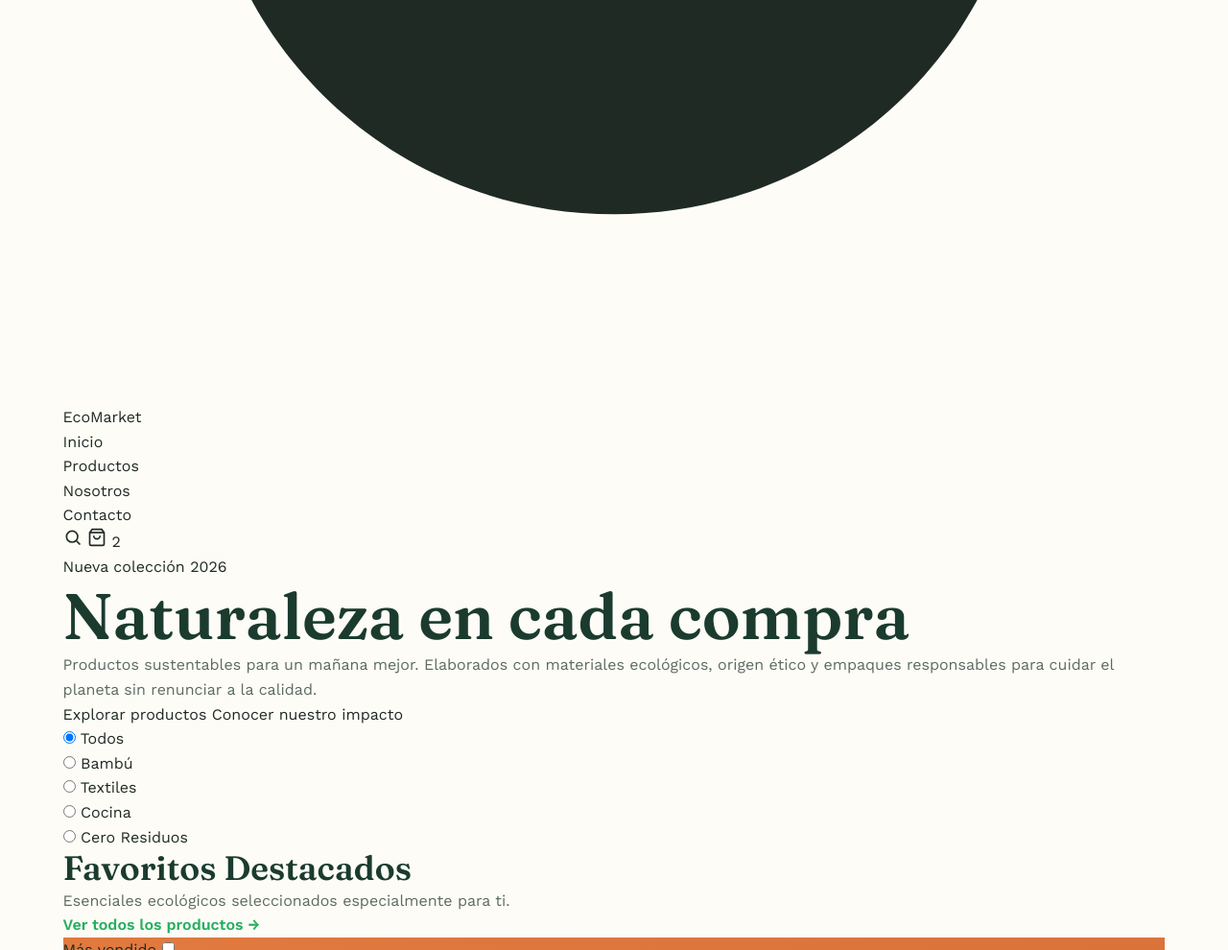
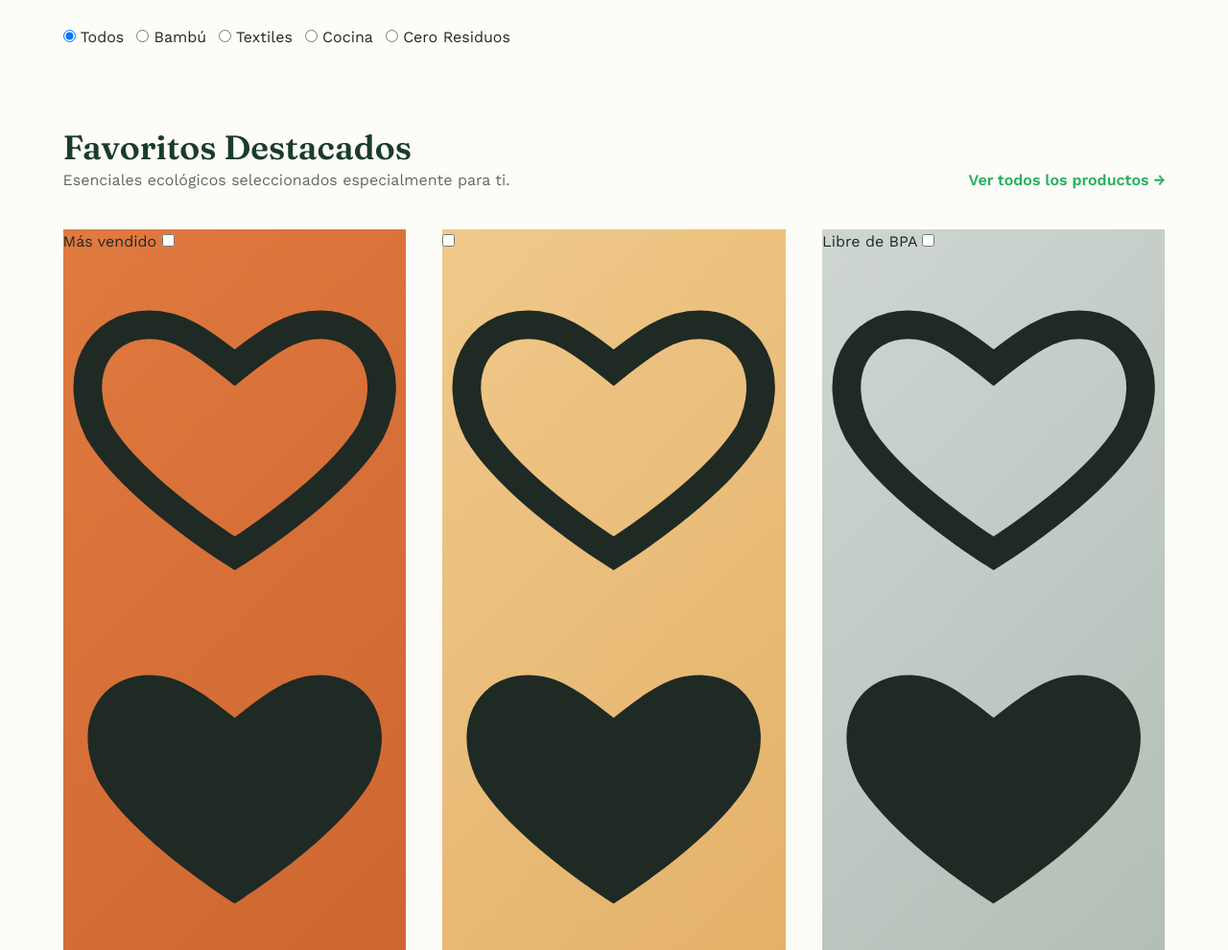
Before and after one commit to johnbayona/EcoMarket_JohnBayona, a plain HTML site: page index.html in a window 1280 px wide. Shown: the part 760-1750 px from the top of the page at 96% size. Drawn offline with nearby package versions, Linux system fonts and the light colour scheme.

Commit message:
feat: estructuracion del codigo lara el layaut.css

```diff
--- /dev/null
+++ b/css/layout.css
@@ -0,0 +1,214 @@
+/* ==========================================================================
+   LAYOUT.CSS
+   Header · Hero · Grid systems de secciones · Footer
+   Aquí solo resolvemos "dónde va cada cosa", no "cómo se ve" (eso es
+   trabajo de components.css)
+   ========================================================================== */
+
+/* --------------------------------------------------------------------------
+   HEADER
+   Flexbox con 3 zonas: logo | navegación | iconos.
+   justify-content: space-between separa los extremos automáticamente.
+   -------------------------------------------------------------------------- */
+.header {
+  position: sticky;
+  top: 0;
+  z-index: 100;
+  background-color: var(--color-surface);
+  border-bottom: 1px solid var(--color-border);
+}
+
+.header__inner {
+  display: flex;
+  align-items: center;
+  justify-content: space-between;
+  gap: var(--space-3);
+  padding-block: var(--space-2);
+}
+
+/* La navegación central se oculta en móvil y aparece desde tablet
+   (patrón "mobile first": lo simple es la base, lo complejo se añade) */
+.nav {
+  display: none;
+}
+
+.nav__list {
+  display: flex;
+  gap: var(--space-4);
+}
+
+.header__actions {
+  display: flex;
+  align-items: center;
+  gap: var(--space-3);
+}
+
+@media (min-width: 768px) {
+  .nav {
+    display: block;
+  }
+}
+
+/* --------------------------------------------------------------------------
+   HERO
+   Imagen/degradado a ancho completo con contenido superpuesto.
+   -------------------------------------------------------------------------- */
+.hero {
+  position: relative;
+  display: flex;
+  align-items: center;
+  min-height: 60vh;
+  padding: var(--space-5) 0;
+  overflow: hidden;
+}
+
+.hero__content {
+  position: relative;
+  z-index: 1;
+  max-width: 620px;
+  color: #fff;
+}
+
+.hero__actions {
+  display: flex;
+  flex-wrap: wrap;
+  gap: var(--space-2);
+  margin-top: var(--space-4);
+}
+
+@media (min-width: 1024px) {
+  .hero {
+    min-height: 75vh;
+  }
+}
+
+/* --------------------------------------------------------------------------
+   FILTROS (pills)
+   -------------------------------------------------------------------------- */
+.filters {
+  padding-block: var(--space-4) var(--space-2);
+}
+
+.filters__list {
+  display: flex;
+  gap: var(--space-2);
+  overflow-x: auto;
+  padding-bottom: var(--space-1);
+}
+
+/* --------------------------------------------------------------------------
+   SECCIÓN "FEATURED FINDS"
+   -------------------------------------------------------------------------- */
+.section {
+  padding-block: var(--space-5);
+}
+
+.section__header {
+  display: flex;
+  flex-direction: column;
+  gap: var(--space-1);
+  margin-bottom: var(--space-4);
+}
+
+@media (min-width: 768px) {
+  .section__header {
+    flex-direction: row;
+    align-items: flex-end;
+    justify-content: space-between;
+  }
+}
+
+/* Grid mobile-first: 1 columna en móvil -> 2 en tablet -> 3 en desktop.
+   auto-fit + minmax también funcionaría, pero fijamos columnas explícitas
+   porque el diseño pide EXACTAMENTE 6 tarjetas en 3x2 en escritorio. */
+.product-grid {
+  display: grid;
+  grid-template-columns: 1fr;
+  gap: var(--space-4);
+}
+
+@media (min-width: 640px) {
+  .product-grid {
+    grid-template-columns: repeat(2, 1fr);
+  }
+}
+
+@media (min-width: 1024px) {
+  .product-grid {
+    grid-template-columns: repeat(3, 1fr);
+  }
+}
+
+/* --------------------------------------------------------------------------
+   NEWSLETTER
+   Dos columnas en desktop (texto + gráfico), apiladas en móvil.
+   -------------------------------------------------------------------------- */
+.newsletter {
+  display: grid;
+  grid-template-columns: 1fr;
+  align-items: center;
+  gap: var(--space-4);
+  padding: var(--space-5) var(--space-4);
+  border-radius: var(--radius-md);
+}
+
+@media (min-width: 900px) {
+  .newsletter {
+    grid-template-columns: 1.1fr 0.9fr;
+    padding: var(--space-6);
+  }
+}
+
+.newsletter__form {
+  display: flex;
+  flex-direction: column;
+  gap: var(--space-2);
+  max-width: 420px;
+  margin-top: var(--space-3);
+}
+
+@media (min-width: 480px) {
+  .newsletter__form {
+    flex-direction: row;
+  }
+}
+
+/* --------------------------------------------------------------------------
+   FOOTER
+   Grid de 4 columnas que colapsa a 1 en móvil.
+   -------------------------------------------------------------------------- */
+.footer {
+  background-color: var(--color-beige);
+  padding-top: var(--space-5);
+}
+
+.footer__grid {
+  display: grid;
+  grid-template-columns: 1fr;
+  gap: var(--space-4);
+  padding-bottom: var(--space-5);
+}
+
+@media (min-width: 700px) {
+  .footer__grid {
+    grid-template-columns: 1.4fr 1fr 1fr 1fr;
+  }
+}
+
+.footer__bottom {
+  display: flex;
+  flex-direction: column;
+  gap: var(--space-2);
+  align-items: center;
+  justify-content: space-between;
+  border-top: 1px solid rgba(27, 59, 47, 0.12);
+  padding-block: var(--space-3);
+  text-align: center;
+}
+
+@media (min-width: 600px) {
+  .footer__bottom {
+    flex-direction: row;
+    text-align: left;
+  }
+}
--- a/index.html
+++ b/index.html
@@ -10,9 +10,9 @@
        luego components, y animations al final para que pueda sobreescribir
        transiciones puntuales sin pelear especificidad -->
   <link rel="stylesheet" href="css/main.css">
-  /*<link rel="stylesheet" href="css/layout.css">
+  <link rel="stylesheet" href="css/layout.css">
   <link rel="stylesheet" href="css/components.css">
-  <link rel="stylesheet" href="css/animations.css">*/
+  <link rel="stylesheet" href="css/animations.css">
 </head>
 <body>
 
```
